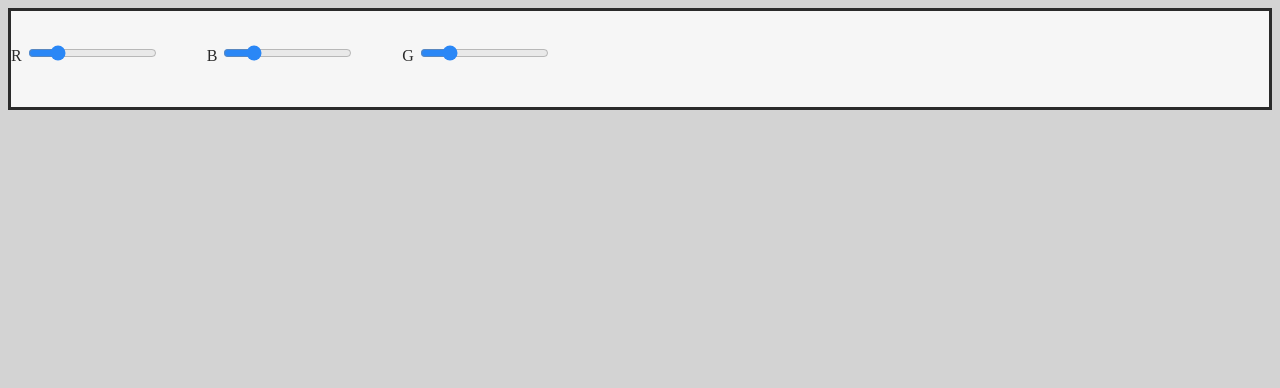
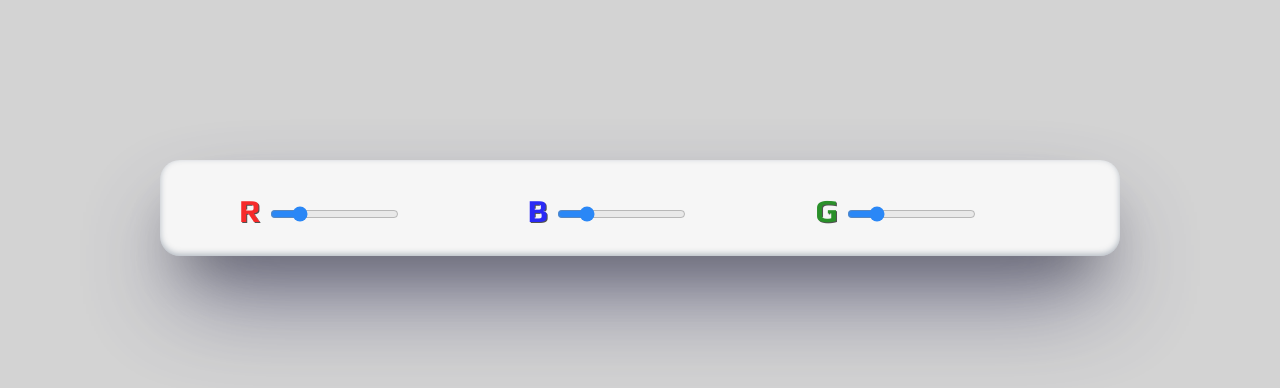
Before and after one commit to akaEnvi/colorMixer, a plain HTML site: page index.html in a window 1280 px wide. Drawn offline with Linux system fonts and the light colour scheme.

Commit message:
fix: Head-bar

```diff
--- a/index.html
+++ b/index.html
@@ -6,6 +6,9 @@
     <meta http-equiv="X-UA-Compatible" content="IE=edge">
     <meta name="viewport" content="width=device-width, initial-scale=1.0">
     <link rel="stylesheet" href="style.css">
+    <link rel="preconnect" href="https://fonts.googleapis.com">
+    <link rel="preconnect" href="https://fonts.gstatic.com" crossorigin>
+    <link href="https://fonts.googleapis.com/css2?family=Play:wght@700&display=swap" rel="stylesheet">
     <title>Document</title>
 </head>
 
--- a/script.js
+++ b/script.js
@@ -11,3 +11,15 @@ function changeColor() {
 document.querySelector("#slider-red").addEventListener("input", changeColor);
 document.querySelector("#slider-green").addEventListener("input", changeColor);
 document.querySelector("#slider-blue").addEventListener("input", changeColor);
+
+const color = document.querySelector("colorOutput");
+
+/*function ColorToHex(color) {
+  let hexadecimal = color.toSTring(16);
+  return hexadecimal.lenght == 1 ? "0" + hexerdecimal : hexadecimal;
+}
+
+function ConvertRGBtoHex(red, green, blue) {
+  return "#" + ColorToHex(red) + ColorToHex(green) + ColorToHex(blue);
+}
+console.log(convertRGBtoHex(255, 100, 200));
--- a/style.css
+++ b/style.css
@@ -1,10 +1,14 @@
+html {
+  font-family: "Play", sans-serif;
+}
 body {
   background-color: lightgrey;
+  margin: 10rem;
 }
 
 header {
-  border: 3px solid black;
   margin: 0 auto;
+  border-radius: 20px;
   padding-top: 2rem;
 
   height: 4rem;
@@ -12,8 +16,40 @@ header {
   opacity: 0.8;
 
   display: flex;
+  justify-content: space-evenly;
   flex-direction: row;
   align-self: center;
 
+  box-shadow: rgba(50, 50, 93, 2.25) 0px 50px 100px -20px,
+    rgba(0, 0, 0, 5.5) 0px 30px 60px -30px,
+    rgba(10, 37, 64, 0.355) 0px -2px 6px 0px inset;
   gap: 3rem;
 }
+
+.colorValue {
+  font-size: 2rem;
+
+  display: flex;
+  margin: -2rem;
+}
+
+.red {
+  font-size: 2rem;
+  color: red;
+
+  text-shadow: -1px -1px white, 1px 1px #333;
+}
+
+.blue {
+  font-size: 2rem;
+  color: blue;
+
+  text-shadow: -1px -1px white, 1px 1px #333;
+}
+
+.green {
+  font-size: 2rem;
+  color: green;
+
+  text-shadow: -1px -1px white, 1px 1px #333;
+}
```
